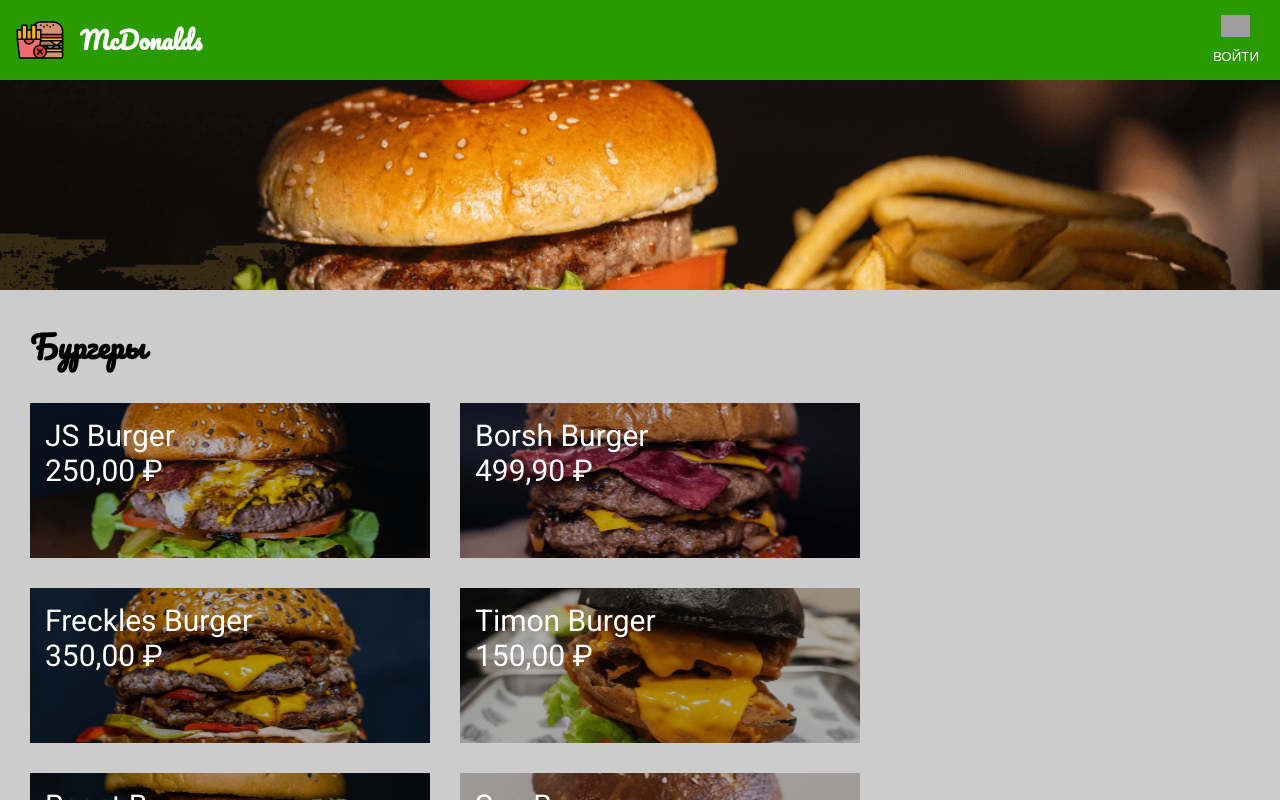
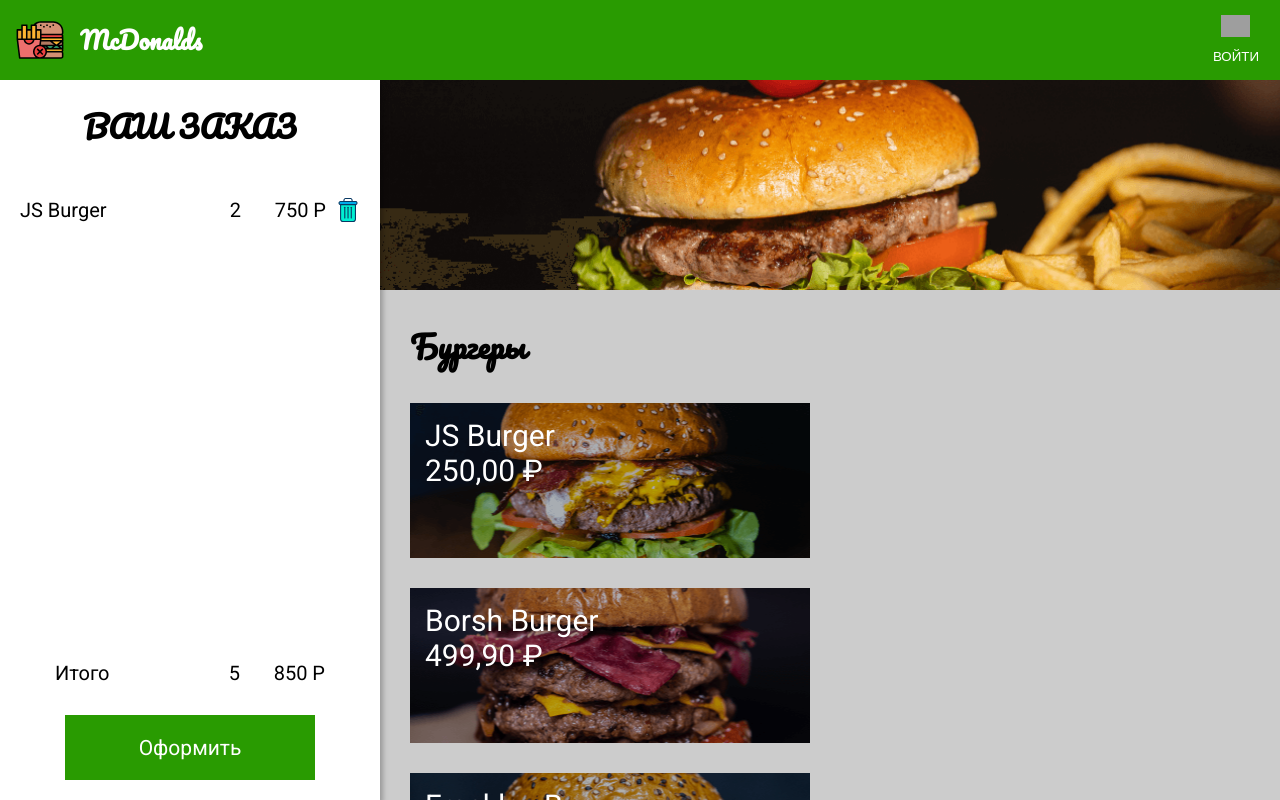
Before and after one commit to IvanKonchinin/mcDonalds, a React (Create React App) app: page / in a window 1280 px wide. Shown: the top 800 px of the page. Built offline with nearby package versions, Linux system fonts and the light colour scheme; grey boxes are pictures that could not be loaded.

Commit message:
make block order

```diff
--- a/src/App.js
+++ b/src/App.js
@@ -3,15 +3,16 @@
 import {Menu} from './Components/Menu';
 import {GlobalStyle} from './Components/GlobalStyle';
 import {ModalItem} from './Components/ModalItem';
+import {Order} from './Components/Order';
 
 function App() {
-
   const [openItem, setOpenItem] = React.useState(null);
 
   return (
     <>
       <GlobalStyle/>
       <NavBar/>
+      <Order/>
       <Menu setOpenItem={setOpenItem}/>
       <ModalItem openItem={openItem} setOpenItem={setOpenItem}/>
     </>
--- a/src/Components/ButtonModal.js
+++ b/src/Components/ButtonModal.js
@@ -1,6 +1,6 @@
 import styled from 'styled-components';
 
-export const ModalBtn = styled.button`
+export const ButtonModal = styled.button`
   display: flex;
   justify-content: center;
   align-items: center;
--- a/src/Components/Menu.js
+++ b/src/Components/Menu.js
@@ -7,6 +7,7 @@
 const MenuStyled = styled.main`
   background:#ccc;
   margin-top:80px;
+  margin-left:380px;
 `;
 
 const SectionMenu = styled.section`
--- a/src/Components/ModalItem.js
+++ b/src/Components/ModalItem.js
@@ -1,6 +1,6 @@
 import React from 'react';
 import styled from 'styled-components';
-import {ModalBtn} from './ButtonModal';
+import {ButtonModal} from './ButtonModal';
 
 const Overlay = styled.div`
   position:fixed;
@@ -26,23 +26,23 @@
   background:url(${({img}) => img});
   background-size:cover;
   background-position:center;
-  margin-bottom:20px;
 `;
 
 const ModalTitle = styled.div`
   width:100%;
   display:flex;
   justify-content:space-between;
-  padding:0 40px;
+
 `;
 
 
 
 const ModalItemWrap = styled.div`
   display: flex;
-  height: 350px;
+  height: calc(100% - 200px);
   flex-direction: column;
   justify-content: space-between;
+  padding:30px 40px;
 `;
 
 
@@ -67,7 +67,7 @@
       <h3>{openItem.name}</h3>
       <h3>{openItem.price}&#8381;</h3>
     </ModalTitle>
-    <ModalBtn>Добавить</ModalBtn>
+    <ButtonModal>Добавить</ButtonModal>
     </ModalItemWrap>
     </Modal>
   </Overlay>
--- /dev/null
+++ b/src/Components/Order.js
@@ -0,0 +1,65 @@
+import React from 'react';
+import styled from 'styled-components';
+import {ButtonModal} from './ButtonModal';
+import {OrderListItem} from './OrderListItem';
+
+const OrderStyled = styled.section`
+  position:fixed;
+  top:80px;left:0;
+  display:flex;
+  flex-direction:column;
+  background:#fff;
+  min-width:380px;
+  height:calc(100% - 80px);
+  box-shadow: 3px 4px 5px rgba(0,0,0,0.25);
+  padding:20px;
+`;
+
+const OrderTitle = styled.h2`
+  text-align:center;
+  margin-bottom:30px;
+
+`;
+
+const OrderContent = styled.div`
+  flex-grow:1;
+`;
+
+const OrderList = styled.ul``;
+
+const Total = styled.div`
+  display:flex;
+  margin:0 35px 30px;
+  & span:first-child{
+    flex-grow:1;
+  }
+`;
+
+const TotalPrice = styled.span`
+  text-align:right;
+  min-width:65px;
+  margin-left:20px;
+`;
+
+
+
+export const Order = () => {
+  return (
+
+    <OrderStyled>
+      <OrderTitle>ВАШ ЗАКАЗ</OrderTitle>
+      <OrderContent>
+        <OrderList>
+        <OrderListItem></OrderListItem>
+        </OrderList>
+      </OrderContent>
+      <Total>
+        <span>Итого</span>
+        <span>5</span>
+        <TotalPrice>850 P</TotalPrice>
+
+      </Total>
+      <ButtonModal>Оформить</ButtonModal>
+    </OrderStyled>
+  )
+}
--- /dev/null
+++ b/src/Components/OrderListItem.js
@@ -0,0 +1,39 @@
+import React from 'react';
+import styled from 'styled-components';
+import trashImage from '../image/trash.svg';
+
+const OrderItemStyled = styled.li`
+  display:flex;
+  margin:15px 0;
+`;
+
+const ItemName = styled.span`
+  flex-grow:1;
+`;
+
+const ItemPrice = styled.span`
+  margin-left:20px;
+  margin-right:10px;
+  min-width:65px;
+  text-align:right;
+`;
+
+const TrashButton = styled.button`
+  width:24px;height:24px;
+  border:none;
+  background-color:transparent;
+  background-image:url(${trashImage});
+  background-position:center;
+  background-size:cover;
+  background-repeat:no-repeat;
+  cursor:pointer;
+`;
+
+export const OrderListItem = () => (
+  <OrderItemStyled>
+    <ItemName>JS Burger</ItemName>
+    <span>2</span>
+    <ItemPrice>750 P</ItemPrice>
+    <TrashButton/>
+  </OrderItemStyled>
+);
```
Also changed, not shown: src/image/trash.svg (added).
